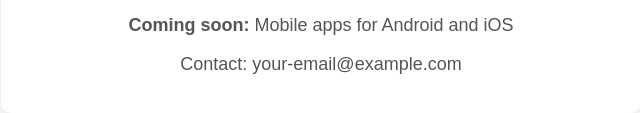
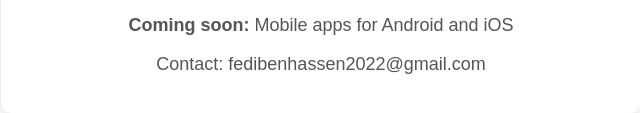
Before and after one commit to fedibenhssen/my_app, a plain HTML site: page index.html in a window 1280 px wide. Shown: the part 263-376 px from the top of the page, 319-959 px from the left. Drawn offline with Linux system fonts and the light colour scheme.

Commit message:
Update index.html

```diff
--- a/index.html
+++ b/index.html
@@ -34,7 +34,7 @@
     <p>I am an app and software developer currently working on mobile applications that will be available for sale soon.</p>
     <p>This is my official page to showcase and sell my digital products through online marketplaces.</p>
     <p><strong>Coming soon:</strong> Mobile apps for Android and iOS</p>
-    <p>Contact: your-email@example.com</p>
+    <p>Contact: fedibenhassen2022@gmail.com</p>
   </div>
 </body>
 </html>
```
